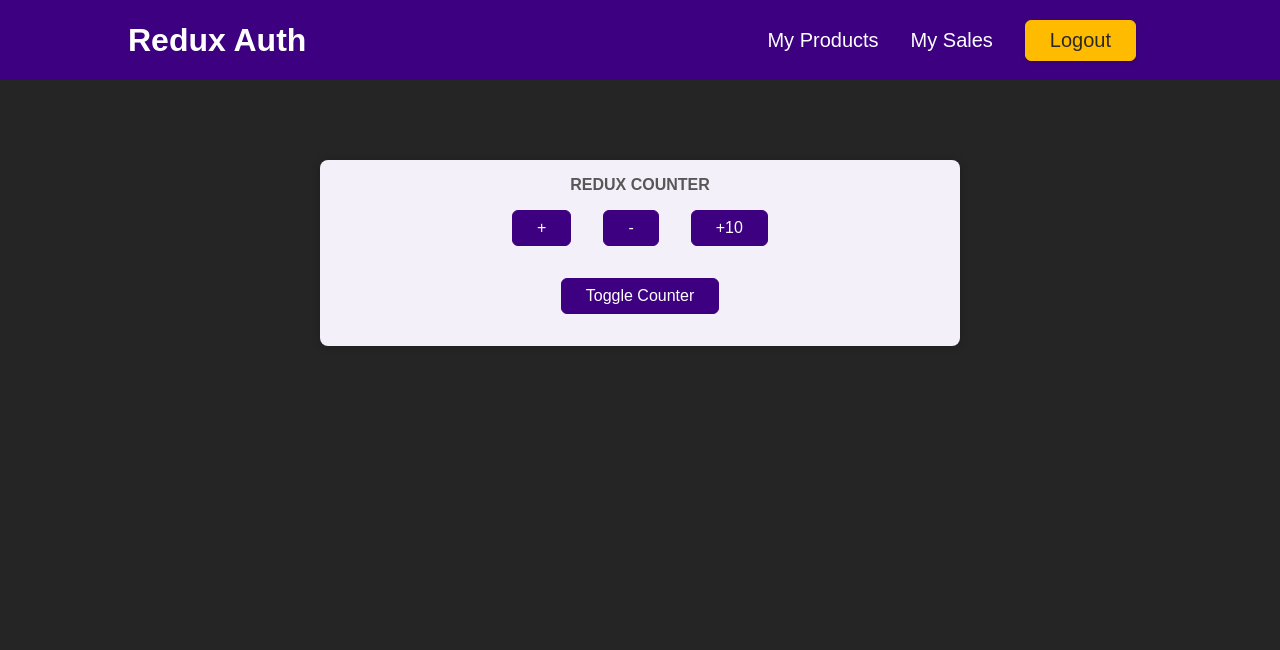
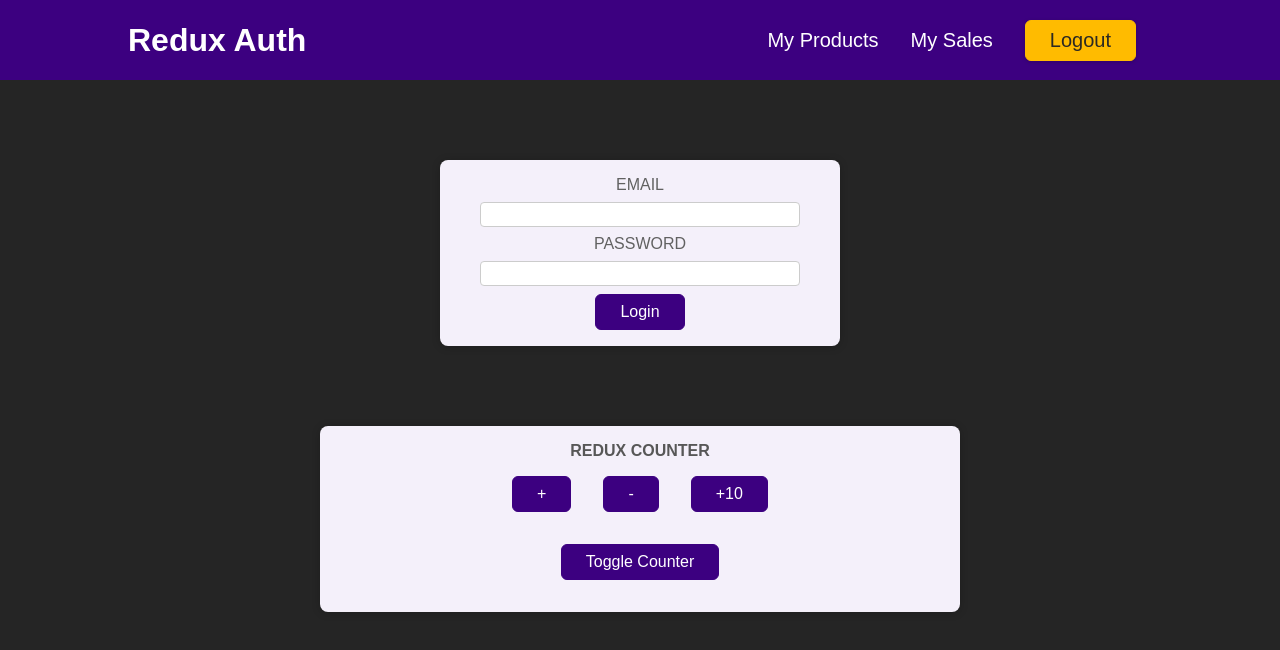
Before and after one commit to dnlstronge/reduxprojts, a React (Create React App) app: page / in a window 1280 px wide. Shown: the top 650 px of the page. Built offline with nearby package versions, Linux system fonts and the light colour scheme.

Commit message:
[x] - add auth component

```diff
--- a/src/App.tsx
+++ b/src/App.tsx
@@ -1,10 +1,12 @@
 import Counter from './components/Counter';
 import Header from './components/Header';
+import Auth from './components/Auth';
 
 function App() {
   return (
     <>
      <Header />
+     <Auth />
      <Counter />
     </>
 
```
